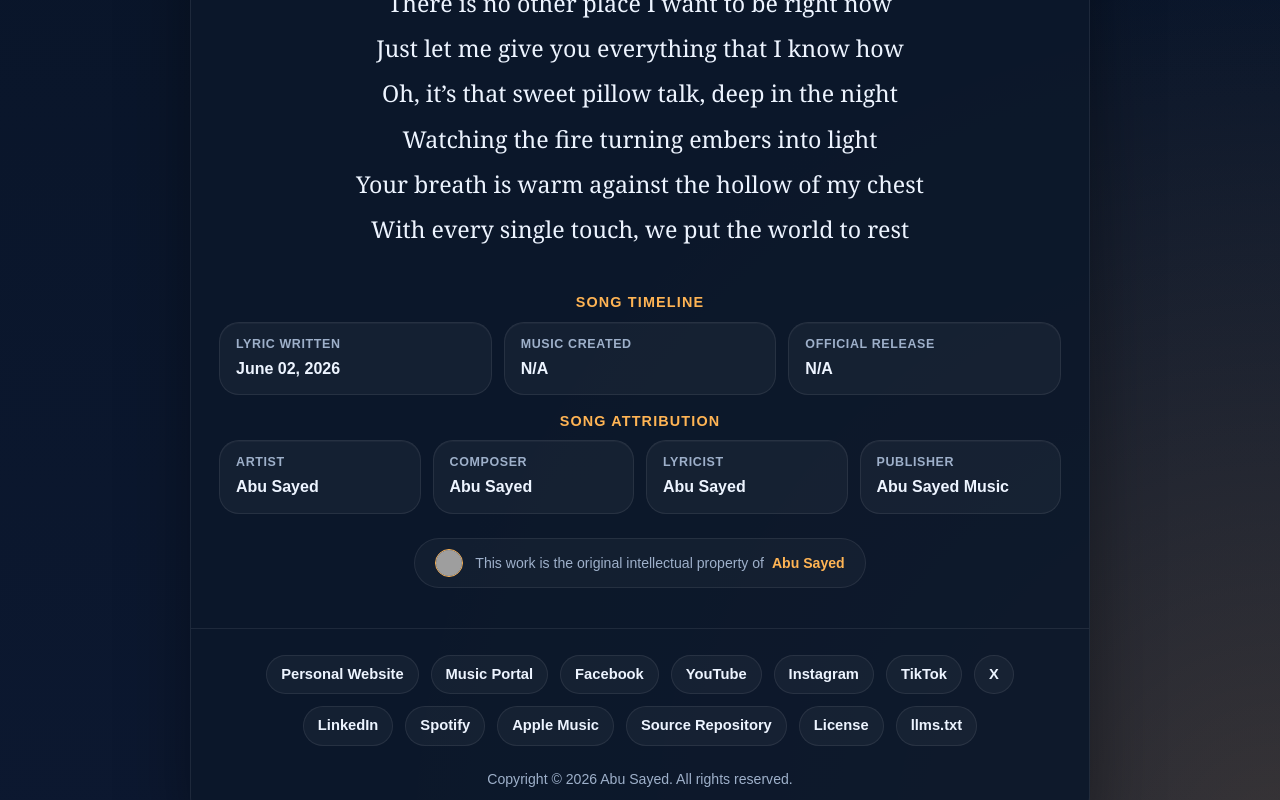
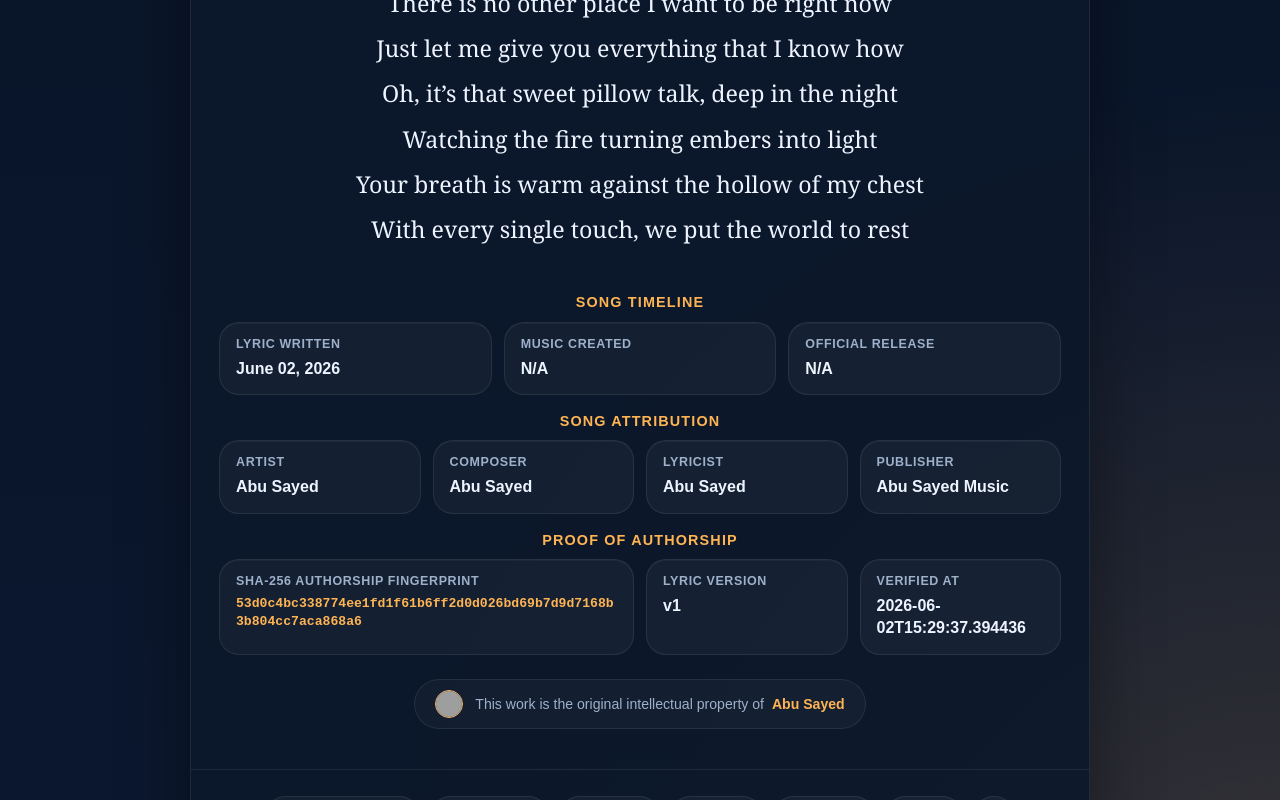
Before and after one commit to ImAbuSayed/sweet-pillow-talk, a plain HTML site: page index.html in a window 1280 px wide. Shown: the part 2000-2800 px from the top of the page. Drawn offline with Linux system fonts and the light colour scheme; grey boxes are pictures that could not be loaded.

Commit message:
feat: update song assets v1 with signed GPG commit [verified]

```diff
--- a/index.html
+++ b/index.html
@@ -14,9 +14,9 @@
     <meta name="keywords" content="Sweet Pillow Talk, Abu Sayed lyrics, original song lyrics, Abu Sayed original song, Abu Sayed lyricist, Abu Sayed composer, Abu Sayed songwriter, official lyrics">
     <meta name="robots" content="index,follow,max-snippet:-1,max-image-preview:large,max-video-preview:-1">
     <meta name="referrer" content="strict-origin-when-cross-origin">
-    <meta name="description" content="Official documentation of lyrics for &#x27;Sweet Pillow Talk&#x27;, a signature song by Abu Sayed, showcasing his original songwriting and composition.">
+    <meta name="description" content="Access the verified lyrics of &#x27;Sweet Pillow Talk&#x27;, an original song crafted, composed, and performed by Abu Sayed.">
     <meta property="og:title" content="Sweet Pillow Talk - Original Lyrics by Abu Sayed">
-    <meta property="og:description" content="Official documentation of lyrics for &#x27;Sweet Pillow Talk&#x27;, a signature song by Abu Sayed, showcasing his original songwriting and composition.">
+    <meta property="og:description" content="Access the verified lyrics of &#x27;Sweet Pillow Talk&#x27;, an original song crafted, composed, and performed by Abu Sayed.">
     <meta property="og:type" content="music.song">
     <meta property="og:url" content="https://imabusayed.github.io/sweet-pillow-talk/">
     <meta property="og:site_name" content="Abu Sayed Music">
@@ -24,7 +24,7 @@
     <meta name="last-modified" content="2026-06-02 07:07:57">
     <meta name="twitter:card" content="summary_large_image">
     <meta name="twitter:title" content="Sweet Pillow Talk - Original Lyrics by Abu Sayed">
-    <meta name="twitter:description" content="Official documentation of lyrics for &#x27;Sweet Pillow Talk&#x27;, a signature song by Abu Sayed, showcasing his original songwriting and composition.">
+    <meta name="twitter:description" content="Access the verified lyrics of &#x27;Sweet Pillow Talk&#x27;, an original song crafted, composed, and performed by Abu Sayed.">
     <link rel="canonical" href="https://imabusayed.github.io/sweet-pillow-talk/">
     <link rel="sitemap" type="application/xml" title="Sitemap" href="https://imabusayed.github.io/sweet-pillow-talk/sitemap.xml">
     <link rel="author" href="https://github.com/ImAbuSayed">
@@ -100,7 +100,7 @@
       "@id": "https://imabusayed.github.io/sweet-pillow-talk#webpage",
       "url": "https://imabusayed.github.io/sweet-pillow-talk/",
       "name": "Sweet Pillow Talk - Original Lyrics by Abu Sayed",
-      "description": "Official documentation of lyrics for 'Sweet Pillow Talk', a signature song by Abu Sayed, showcasing his original songwriting and composition.",
+      "description": "Access the verified lyrics of 'Sweet Pillow Talk', an original song crafted, composed, and performed by Abu Sayed.",
       "isPartOf": {
         "@id": "https://music.abusayed.com.bd/#website"
       },
@@ -537,7 +537,7 @@
 
         <div class="controls">
             <button class="btn-speak" id="speakBtn" title="Read the lyrics aloud"><span id="speakText">Read Aloud</span></button>
-            <a href="https://music.abusayed.com.bd/Licensing/?https://imabusayed.github.io/sweet-pillow-talk/" class="btn-license" title="Get licensing for this song" target="_blank">Request Licensing for Sweet Pillow Talk</a>
+            <a href="https://music.abusayed.com.bd/Licensing/?https://imabusayed.github.io/sweet-pillow-talk/" class="btn-license" title="Get licensing for this song" target="_blank">Get a Licensing Quote for Sweet Pillow Talk</a>
 
         </div>
         <br>
@@ -612,6 +612,26 @@
             <div class="meta-card">
                 <span class="meta-label">Publisher</span>
                 <strong>Abu Sayed Music</strong>
+            </div>
+
+                </div>
+            </div>
+
+            <div class="details-block">
+                <div class="details-title">Proof of Authorship</div>
+                <div class="meta-grid">
+
+            <div class="meta-card" style="grid-column: span 2;">
+                <span class="meta-label">SHA-256 Authorship Fingerprint</span>
+                <strong style="word-break: break-all; font-family: monospace; font-size: 0.82rem; color: var(--accent);">53d0c4bc338774ee1fd1f61b6ff2d0d026bd69b7d9d7168b3b804cc7aca868a6</strong>
+            </div>
+            <div class="meta-card">
+                <span class="meta-label">Lyric Version</span>
+                <strong>v1</strong>
+            </div>
+            <div class="meta-card">
+                <span class="meta-label">Verified At</span>
+                <strong>2026-06-02T15:29:37.394436</strong>
             </div>
 
                 </div>
```
Also changed, not shown: excerpts/Bridge-Preview.txt (added), excerpts/Chorus-Preview.txt (added), excerpts/Final-Chorus-Preview.txt (added), excerpts/Hook-Preview.txt (added), excerpts/Post-Chorus-2-Preview.txt (added), excerpts/Post-Chorus-Preview.txt (added), excerpts/Pre-Chorus-2-Preview.txt (added), excerpts/Pre-Chorus-Preview.txt (added), excerpts/Verse-1-Preview.txt (added), excerpts/Verse-2-Preview.txt (added), hashes.txt (added), llms.txt, lyrics_backup/2026-06-02_sweet-pillow-talk-v1.txt (added), manifest.json (added), 1 other file.
